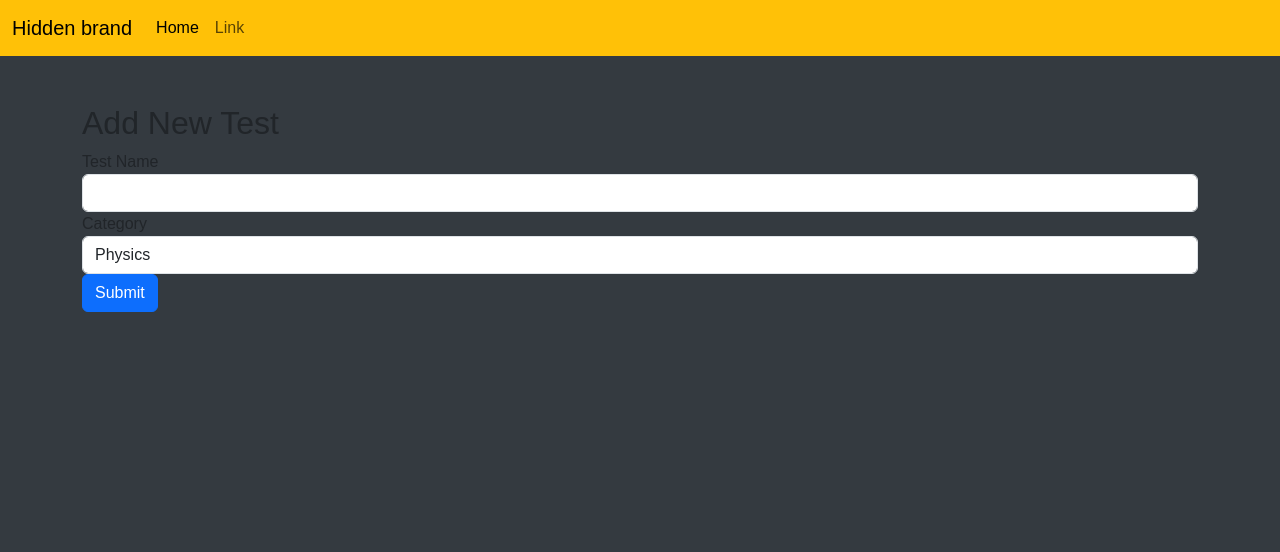
After one commit to sharif2552/elearning_website, a Django app: page /add_test in a window 1280 px wide. The commit adds this page. Shown: the top 552 px of the page. Run offline with Django 4.2, Linux system fonts and the light colour scheme; data comes from the database, SQL or seed files in the repository; both versions use the stored data as it was after the commit.

Commit message:
fixed bugs

```diff
--- a/newapp/models.py
+++ b/newapp/models.py
@@ -29,5 +29,6 @@ class Question(models.Model):
     option4 = models.CharField(max_length=100)
     correct_answer = models.CharField(max_length=8, choices=OPTION_CHOICES)
 
+
     def __str__(self):
         return self.question
--- /dev/null
+++ b/newapp/templates/add_test.html
@@ -0,0 +1,28 @@
+{% extends 'base.html' %}
+
+<!-- Main content goes here -->
+{% block test %}
+<br>
+<div class="container mt-4">
+    <h2>Add New Test</h2>
+    <form method="POST">
+        {% csrf_token %}
+        <div class="form-group">
+            <label for="test_name">Test Name</label>
+            <input type="text" class="form-control" id="test_name" name="test_name" required>
+        </div>
+        <div class="form-group">
+            <label for="category">Category</label>
+            <select class="form-control" id="category" name="category" required>
+                {% for category in categories %}
+                    <option value="{{ category.id }}">{{ category.name }}</option>
+                {% endfor %}
+            </select>
+        </div>
+        <!-- You can add more form fields here for other test-related data if needed -->
+        <button type="submit" class="btn btn-primary">Submit</button>
+    </form>
+</div>
+
+
+{% endblock test %}
--- a/newapp/urls.py
+++ b/newapp/urls.py
@@ -4,6 +4,9 @@ from . import views
 urlpatterns = [
     path('',views.home , name='home'),
     path('givetest/<int:category_id>',views.givetest ,name = 'givetest'),
+    path('add_category', views.add_category , name = 'add_category'),
+    path('add_test', views.add_test , name= 'add_test'),
+
     path('add_question/', views.add_question, name='add_question'),
     path('add_question/<int:categories>/', views.add_question, name='add_question'),
     path('test_category_filter/', views.test_category_filter, name='test_category_filter'),
--- a/newapp/views.py
+++ b/newapp/views.py
@@ -63,6 +63,7 @@ def givetest(request, category_id):
 
 def add_question(request):
     if request.method == 'POST':
+
             # If the "Add another question" button is clicked, save the current question data
             category_id = request.POST.get('category')
             category = test.objects.get(pk=category_id)
@@ -72,13 +73,22 @@ def add_question(request):
             option3 = request.POST.get('option3')
             option4 = request.POST.get('option4')
             correct_answer = request.POST.get('correct_answer')
+            if not category_id or not question or not option1 or not option2 or not option3 or not option4 or not correct_answer:
+            # If any field is missing, display an error message or handle the situation accordingly
+
+                return HttpResponse("Enter every field")
+
+
 
             question_obj = Question(category=category, question=question, option1=option1, option2=option2, option3=option3, option4=option4, correct_answer=correct_answer)
             print(question_obj)
             question_obj.save()
 
             # Redirect back to the same page to add another question
-            return redirect('add_question')
+            if 'submit' in request.POST:
+                return redirect('/')
+            elif 'another_question' in request.POST:
+                return redirect('add_question')
 
     else:
         categories = test.objects.all()
@@ -87,14 +97,13 @@ def add_question(request):
 def test_category_filter(request):
     if request.method == 'POST':
         selected_category_id = request.POST.get('selected_category')
+        print(selected_category_id)
         all_category = Category.objects.all()
         if selected_category_id:
             selected_tests = test.objects.filter(category=selected_category_id)
             # Redirect to the 'givetest' view with the selected category ID
             context = {'selected_tests': selected_tests
                        ,'all_category': all_category}
-            print(str(selected_category_id))
-            print(str(selected_tests))
             return render(request , 'test_category_filter.html', context)
         else:
             # If no category is selected, redirect back to the same page
@@ -108,3 +117,43 @@ def test_category_filter(request):
         # Fetch all tests if no category is selected or filter the tests by the selected category
 
         return render(request, 'test_category_filter.html', {'categories': categories, 'test_set': test_set})
+
+
+
+def add_category(request):
+    if request.method == 'POST':
+        category = request.POST.get('category')
+
+        new_category = Category(name=category)
+        print(new_category)
+        new_category.save()
+
+        if 'submit' in request.POST:
+            print("yes submit button pressed")
+            return redirect('home')
+        elif 'another_category' in request.POST:
+            print("no submit button pressed")
+            return redirect('add_category')
+    return render(request, 'add_category.html')
+
+def add_test(request):
+    if request.method == 'POST':
+        test_name = request.POST.get('test_name')
+        category_id = request.POST.get('category')
+
+        if not test_name or not category_id:
+            # If the test_name or category is missing, display an error message or handle the situation accordingly
+            return HttpResponse("Please enter the test name and select a category.")
+
+        # Get the selected category object
+        category = get_object_or_404(Category, id=category_id)
+
+        # Save the new test with the selected category
+        new_test = test(name=test_name, category=category)
+        new_test.save()
+
+        # Redirect to the home page or any other appropriate page
+        return redirect('home')
+
+    categories = Category.objects.all()
+    return render(request, 'add_test.html', {'categories': categories})
--- a/static/css/style.css
+++ b/static/css/style.css
@@ -51,6 +51,10 @@ body {
   .quizh2{
     color: #ffffff;
   }
+  .quizh1:hover{
+    background-color: #aaaaa1;
+    color: white;
+  }
 
   /* CSS to float the timer at the top of the screen */
 .timer-container {
@@ -67,3 +71,6 @@ body {
   margin-left: 10px ;
   margin-right: 10px;
 }
+#total_questions{
+  color :#f4f43d;
+}
```
Also changed, not shown: newapp/templates/add_category.html (added, +17 -0 lines), newapp/templates/add_question.html (+14 -5 lines), newapp/templates/give_test.html (+5 -5 lines), newapp/templates/test_category_filter.html (+11 -2 lines), newapp/templates/tests.html (+11 -2 lines), db.sqlite3.
